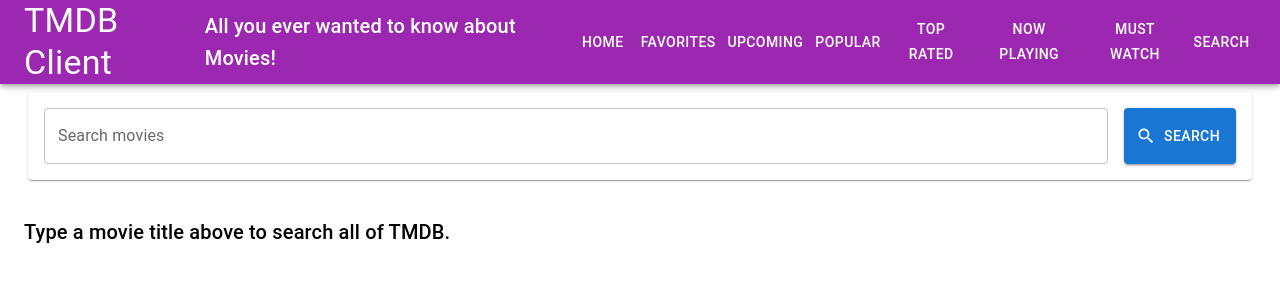
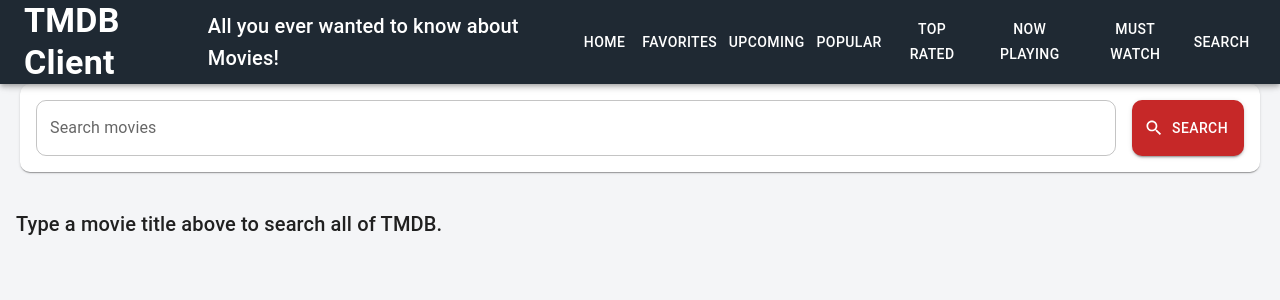
Before and after one commit to warcaul/react-movie-labs, a React (Vite) app in the folder movies/: page /search in a window 1280 px wide. Shown: the top 300 px of the page. Built offline with nearby package versions, Linux system fonts and the light colour scheme.

Commit message:
Add custom MUI theme (colours, typography, shape)

```diff
--- a/movies/src/components/filterMoviesCard/index.jsx
+++ b/movies/src/components/filterMoviesCard/index.jsx
@@ -71,7 +71,8 @@
     return (
         <Card
             sx={{
-                backgroundColor: "rgb(204, 204, 0)"
+                backgroundColor: "secondary.main",
+                color: "secondary.contrastText"
             }}
             variant="outlined">
             <CardContent>
@@ -89,7 +90,7 @@
                     onChange={handleTextChange}
                 />
 
-                <FormControl sx={{ ...formControl }}>
+                <FormControl variant="filled" sx={{ ...formControl }}>
                     <InputLabel id="genre-label">Genre</InputLabel>
                     <Select
                         labelId="genre-label"
@@ -109,7 +110,7 @@
                     </Select>
                 </FormControl>
                 <FormControl sx={{ ...formControl, padding: 1 }}>
-                    <Typography id="rating-slider" gutterBottom>
+                    <Typography id="rating-slider" sx={{ color: "text.primary" }} gutterBottom>
                         Minimum rating: {props.ratingFilter}
                     </Typography>
                     <Slider
@@ -134,7 +135,7 @@
                     onChange={handleYearChange}
                 />
 
-                <FormControl sx={{ ...formControl }}>
+                <FormControl variant="filled" sx={{ ...formControl }}>
                     <InputLabel id="sort-label">Sort by</InputLabel>
                     <Select
                         labelId="sort-label"
--- a/movies/src/main.jsx
+++ b/movies/src/main.jsx
@@ -16,6 +16,9 @@
 import MustWatchMoviesPage from "./pages/mustWatchMoviesPage";
 import ActorDetailsPage from "./pages/actorDetailsPage";
 import SearchMoviesPage from "./pages/searchMoviesPage";
+import { ThemeProvider } from "@mui/material/styles";
+import CssBaseline from "@mui/material/CssBaseline";
+import theme from "./theme";
 
 
 
@@ -33,12 +36,14 @@
 const App = () => {
   return (
     <QueryClientProvider client={queryClient}>
+      <ThemeProvider theme={theme}>
+        <CssBaseline />
         <BrowserRouter>
           <SiteHeader />
           <MoviesContextProvider>
             <Routes>
               <Route path="/movies/favorites" element={<FavoriteMoviesPage />} />
-            <Route path="/movies/upcoming" element={<UpcomingMoviesPage  />} />
+              <Route path="/movies/upcoming" element={<UpcomingMoviesPage />} />
               <Route path="/reviews/:id" element={<MovieReviewPage />} />
               <Route path="/movies/:id" element={<MoviePage />} />
               <Route path="/" element={<HomePage />} />
@@ -53,6 +58,7 @@
             </Routes>
           </MoviesContextProvider>
         </BrowserRouter>
+      </ThemeProvider>
       <ReactQueryDevtools initialIsOpen={false} />
     </QueryClientProvider>
   );
--- a/movies/src/pages/actorDetailsPage.jsx
+++ b/movies/src/pages/actorDetailsPage.jsx
@@ -54,7 +54,7 @@
             <Typography variant="h4" component="h2">
               {actor.name}
             </Typography>
-            <Typography variant="subtitle1" color="text.secondary">
+            <Typography variant="subtitle1" sx={{ color: "text.secondary" }}>
               {actor.birthday && `Born: ${actor.birthday}`}
               {actor.place_of_birth && ` in ${actor.place_of_birth}`}
             </Typography>
--- /dev/null
+++ b/movies/src/theme.js
@@ -0,0 +1,27 @@
+import { createTheme } from "@mui/material/styles";
+
+// One place to control the app's colours and fonts.
+// Components use "primary" / "secondary" and pick these up automatically.
+const theme = createTheme({
+  palette: {
+    primary: {
+      main: "#c62828", // cinema red - icons, buttons, chips
+    },
+    secondary: {
+      main: "#1f2933", // dark charcoal - header bar, filter card
+    },
+    background: {
+      default: "#f4f5f7", // light grey page so white cards stand out
+    },
+  },
+  typography: {
+    fontFamily: '"Roboto", "Helvetica", "Arial", sans-serif',
+    h4: { fontWeight: 600 },
+    h5: { fontWeight: 600 },
+  },
+  shape: {
+    borderRadius: 10,
+  },
+});
+
+export default theme;
```
Lines whose indentation alone changed are shown as unchanged.
